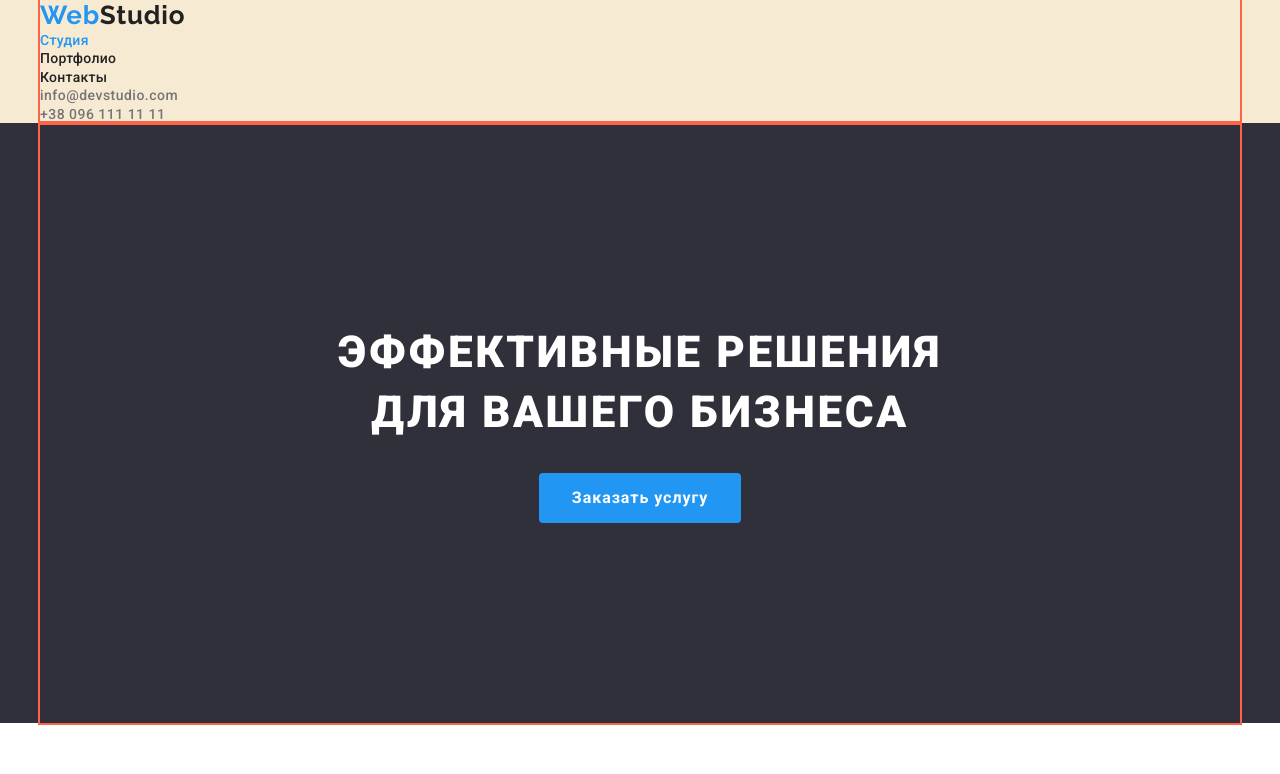
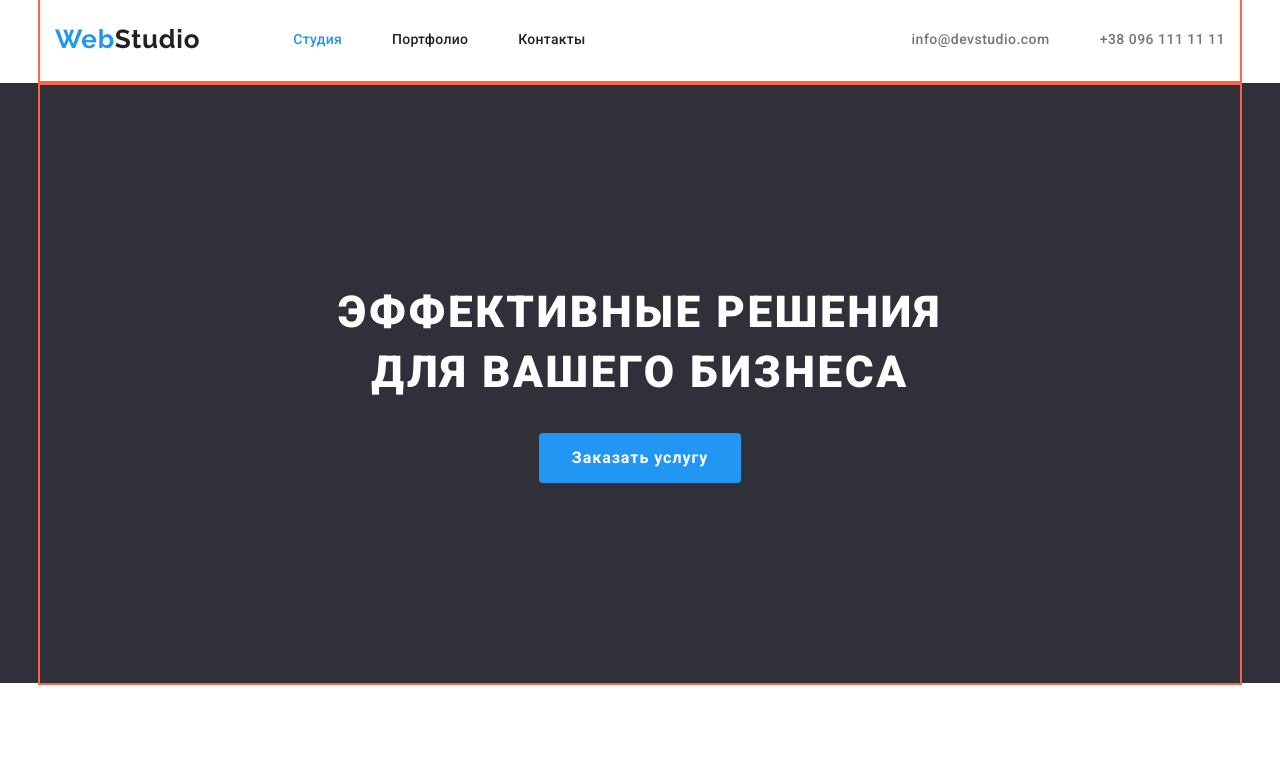
Before and after one commit to AlexandrSukovach/goit-markup-hw-03, a plain HTML site: page index.html in a window 1280 px wide. Shown: the top 774 px of the page. Drawn offline with nearby package versions, Linux system fonts and the light colour scheme.

Commit message:
добавлены стили в header and flex

```diff
--- a/css/styles.css
+++ b/css/styles.css
@@ -64,8 +64,12 @@ a {
 /*------------HEADER----------- */
 /* -----------studio----------- */
 
-.page-header {
-   background-color: rgb(247, 234, 211);
+.page-header-comtent {
+   display: flex;
+   padding-left: 15px;
+   padding-right: 15px;
+   padding-top: 24px;
+   padding-bottom: 28px;
 }
 
 .logo {
@@ -81,7 +85,21 @@ a {
    color: var(--title-text-color);
 }
 
+.logo-nav-content {
+   display: flex;
+   align-items: center;
+}
+
 /*------------ Sitenav---------- */
+.site-nav {
+   display: flex;
+   margin-left: 93px;
+}
+
+.site-nav li:not(:last-child) {
+   margin-right: 50px;
+}
+
 .site-nav .click {
    color: var(--title-text-color);
    font-weight: 500;
@@ -97,6 +115,17 @@ a {
 
 .site-nav .click.current {
    color: var(--logo-color);
+}
+
+.auth-nav {
+   display: flex;
+   align-items: center;
+   margin-left: auto;
+}
+
+
+.auth-nav li:not(:last-child) {
+   margin-right: 50px;
 }
 
 .auth-nav .click {
@@ -130,6 +159,7 @@ a {
    line-height: 1.36;
    letter-spacing: 0.06em;
    text-transform: uppercase;
+
    margin-bottom: 30px;
 }
 
@@ -148,6 +178,7 @@ button {
    border-radius: 4px;
    line-height: 1.87;
    letter-spacing: 0.06em;
+
    height: 50px;
    min-width: 200px;
    padding-left: 32px;
@@ -191,6 +222,7 @@ button {
    font-weight: 700;
    line-height: 1.14;
    text-transform: uppercase;
+
    margin-bottom: 10px;
 }
 
@@ -266,6 +298,7 @@ button {
    font-size: 16px;
    font-weight: 500;
    line-height: 1.17;
+
    margin-bottom: 10px;
 }
 
@@ -309,6 +342,7 @@ footer {
    font-size: 14px;
    font-style: normal;
    line-height: 1.71;
+
    margin-top: 20px;
 }
 
@@ -354,6 +388,7 @@ footer {
    letter-spacing: 0.03em;
    text-align: center;
    border-radius: 4px;
+
    padding-left: 22px;
    padding-right: 22px;
 }
--- a/index.html
+++ b/index.html
@@ -22,21 +22,21 @@
 <body class="page">
    <!-- HEADER-studio-sitenav -->
    <header class="page-header">
-      <div class="container">
-         <nav>
+      <div class="page-header-comtent container">
+         <nav class="logo-nav-content">
             <a href="" class="logo">Web<span>Studio</span></a>
+
             <ul class="site-nav list">
                <li><a href="" class="click current">Студия</a></li>
                <li><a href="./portfolio.html" class="click">Портфолио</a></li>
                <li><a href="" class="click">Контакты</a></li>
             </ul>
          </nav>
-         <div>
-            <ul class="auth-nav list">
-               <li><a href="mailto:info@devstudio.com" class="click">info@devstudio.com</a></li>
-               <li><a href="tel:+380961111111" class="click">+38 096 111 11 11</a></li>
-            </ul>
-         </div>
+
+         <ul class="auth-nav list">
+            <li><a href="mailto:info@devstudio.com" class="click">info@devstudio.com</a></li>
+            <li><a href="tel:+380961111111" class="click">+38 096 111 11 11</a></li>
+         </ul>
 
       </div>
 
```
Also changed, not shown: portfolio.html (+4 -1 lines).
